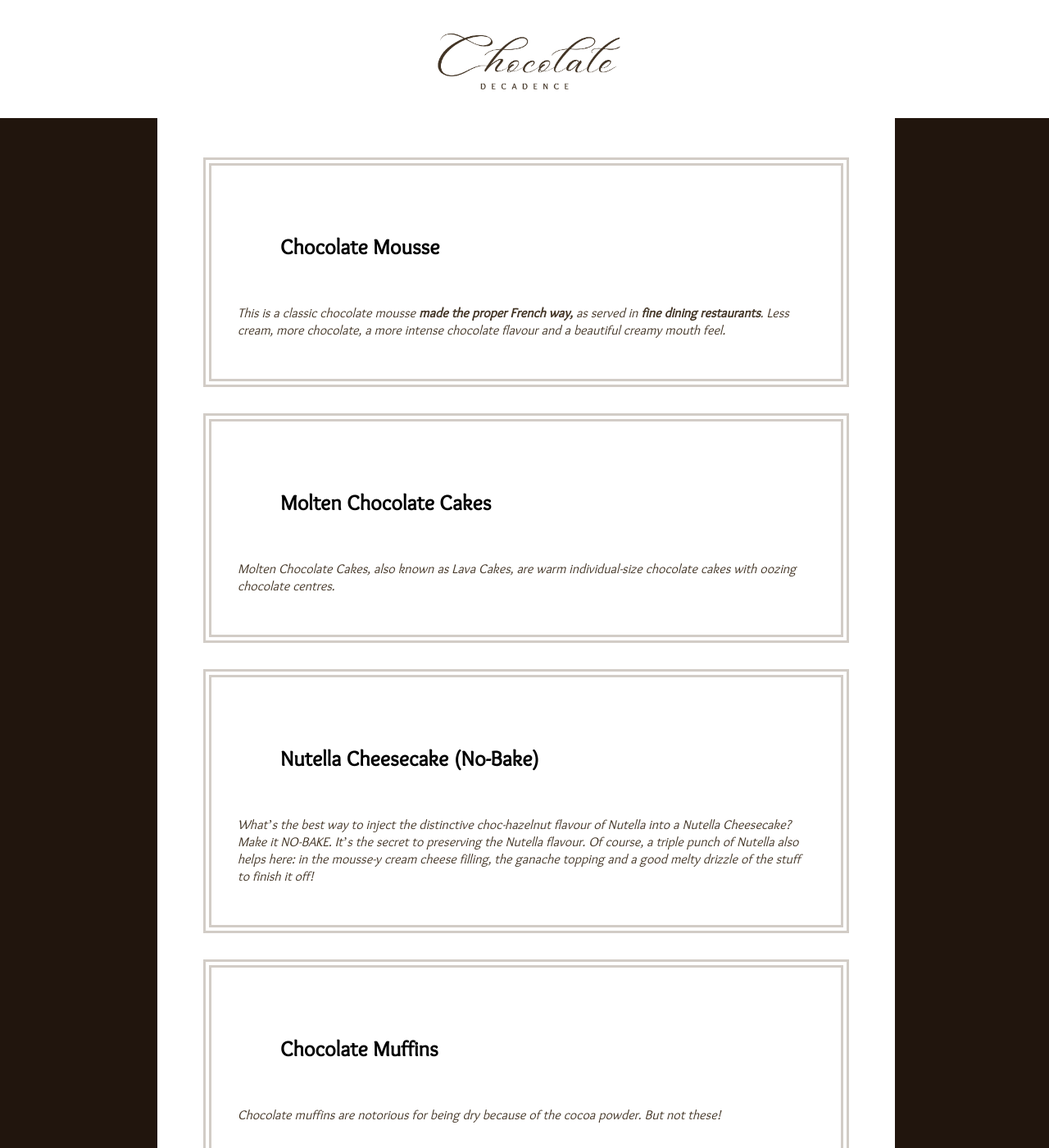
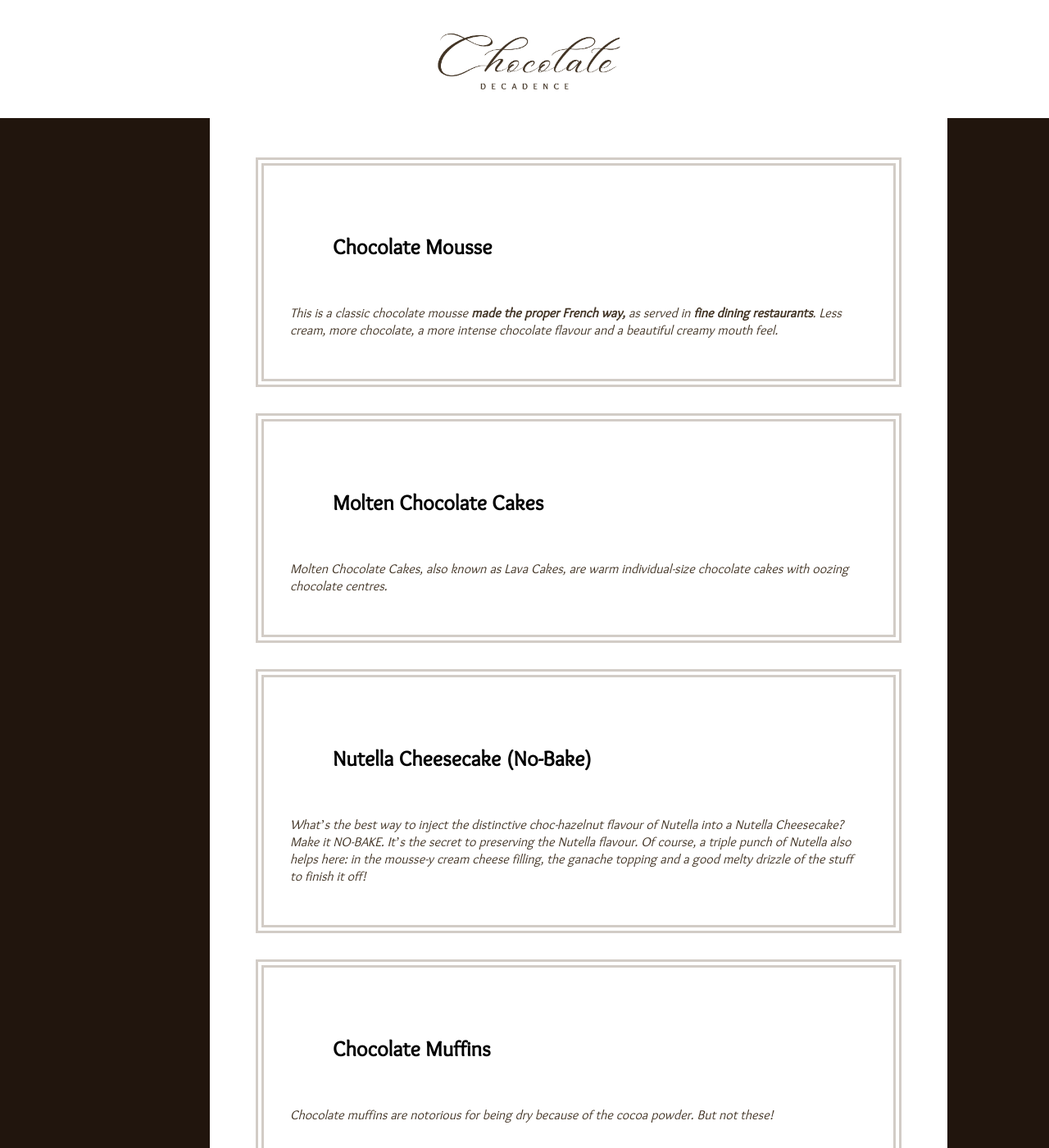
Before and after one commit to nicoleanncarter/recipes, a Jekyll site: the page built from pages/recipelisting.md, in a window 1280 px wide and 1400 px high. Shown: the whole window at 82% size. Built offline with Jekyll 4.4.1, drawn with Linux system fonts in a browser that asks for light colours.

Commit message:
Update recipes.css

```diff
--- a/styles/recipes.css
+++ b/styles/recipes.css
@@ -29,7 +29,7 @@ main {
   padding: 1.5em;
   padding-top: 1em;
   padding-bottom: 1em;
-  margin: 0 0 0 15%;
+  margin: 0 0 0 20%;
   margin-bottom: 0em;
   background-color: white;
   font-family: 'Sukar';
```
